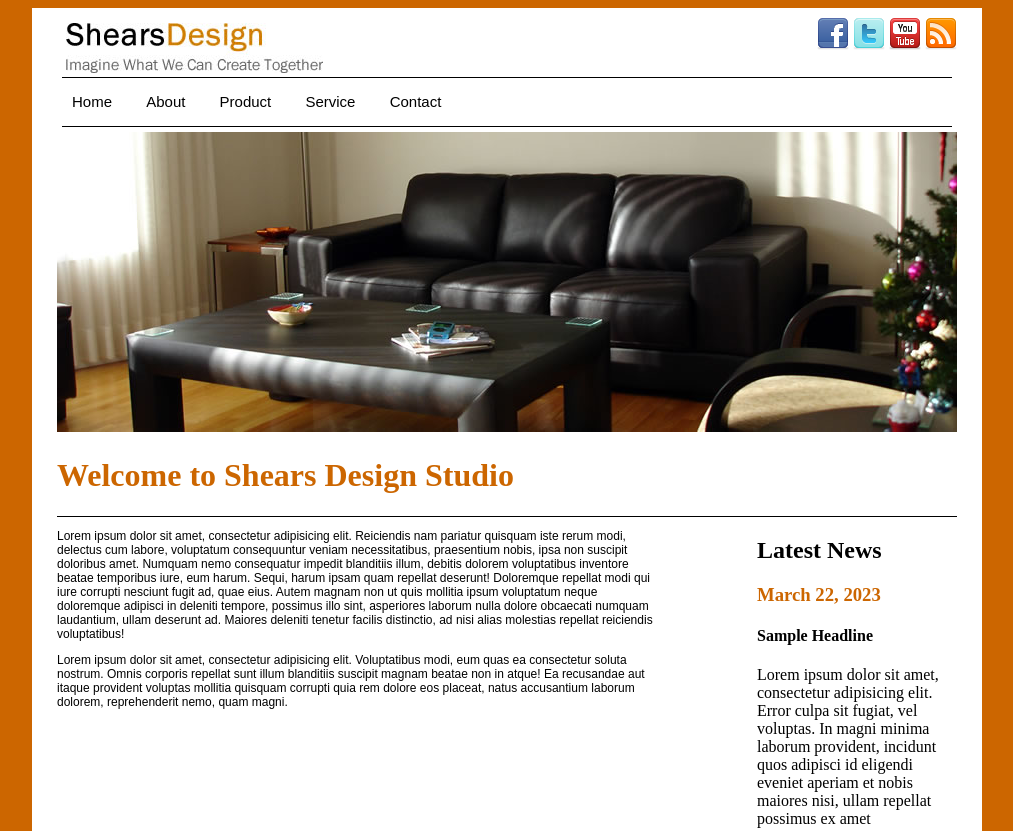
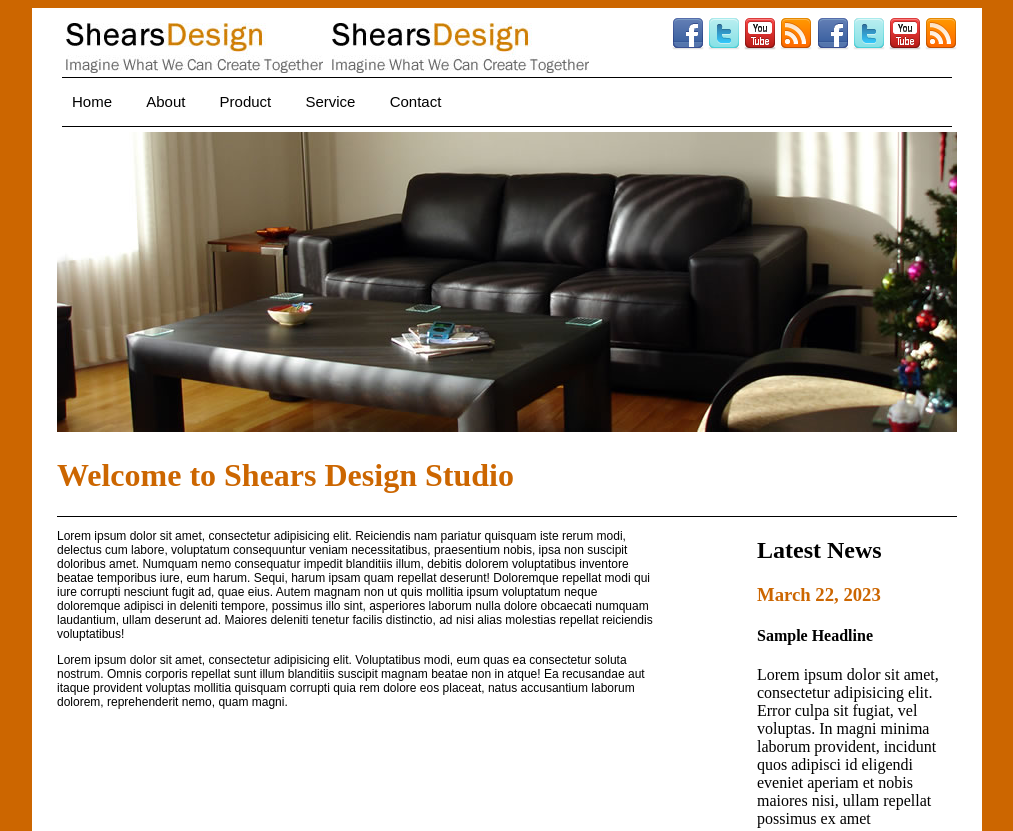
Before and after one commit to killerZ06/Shears-Design-or-Smth-Idk, a plain HTML site: page Contact.html in a window 1280 px wide. Shown: the top 831 px of the page, without its empty margins (133-1146 px from the left). Drawn offline with Linux system fonts and the light colour scheme.

Commit message:
Update Contact.html

```diff
--- a/Contact.html
+++ b/Contact.html
@@ -11,7 +11,10 @@
   <div id="wrapper2">
     <div id="Logo"> <img src="img/logo/shears-logo.jpg"></div>
     <div id="Icon"> <a href="https://www.facebook.com/kanyewest/"> <img src="img/logo/facebook_32.png"></a> <a href="https://x.com/kanyewest"> <img src="img/logo/twitter_32.png"></a> <a href="https://www.youtube.com/channel/UCs6eXM7s8Vl5WcECcRHc2qQ"> <img src="img/logo/youtube_32.png"></a> <a href="https://genius.com/albums/Yung-senju/2-niggas-kissing"> <img src="img/logo/rss_32.png"></a></div>
-    <div id="navigation"> <a href="index.html">Home </a> <a href="about.html">About </a> <a href="product.html">Product </a> <a href="service.html">Service </a> <a href="contact.html">Contact </a></div>
+     <div id="Logo"> <img src="img/logo/shears-logo.jpg"></div>
+    <div id="Icon"> <a href="https://www.facebook.com/kanyewest/"> <img src="img/logo/facebook_32.png"></a> <a href="https://x.com/kanyewest"> <img src="img/logo/twitter_32.png"></a> <a href="https://www.youtube.com/channel/UCs6eXM7s8Vl5WcECcRHc2qQ"> <img src="img/logo/youtube_32.png"></a> <a href="https://genius.com/albums/Yung-senju/2-niggas-kissing"> <img src="img/logo/rss_32.png"></a></div>
+    <div id="navigation"> <a href="index.html">Home </a> <a href="About.html">About </a> <a href="Product.html">Product </a> <a href="Service.html">Service </a> <a href="Contact.html">Contact </a></div>
+    <div id="slider">
     <div id="Banner"> <img src="img/banner/b1.jpg"></div>
     <div id="Title">
       <h1> Welcome to Shears Design Studio </h1>
```
